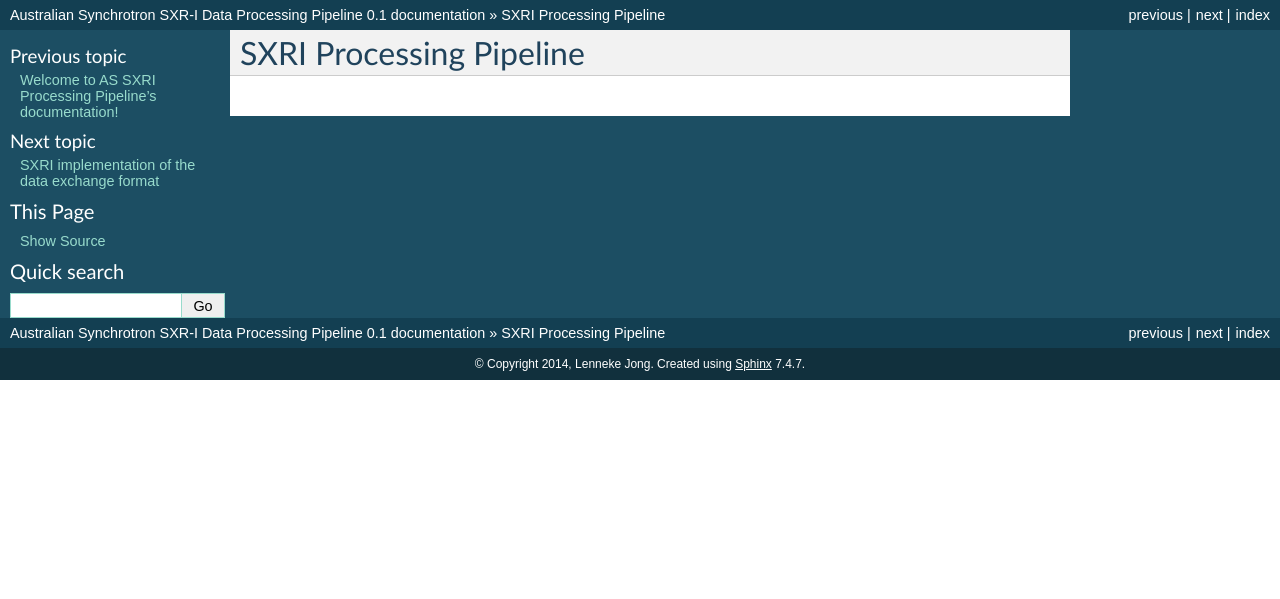
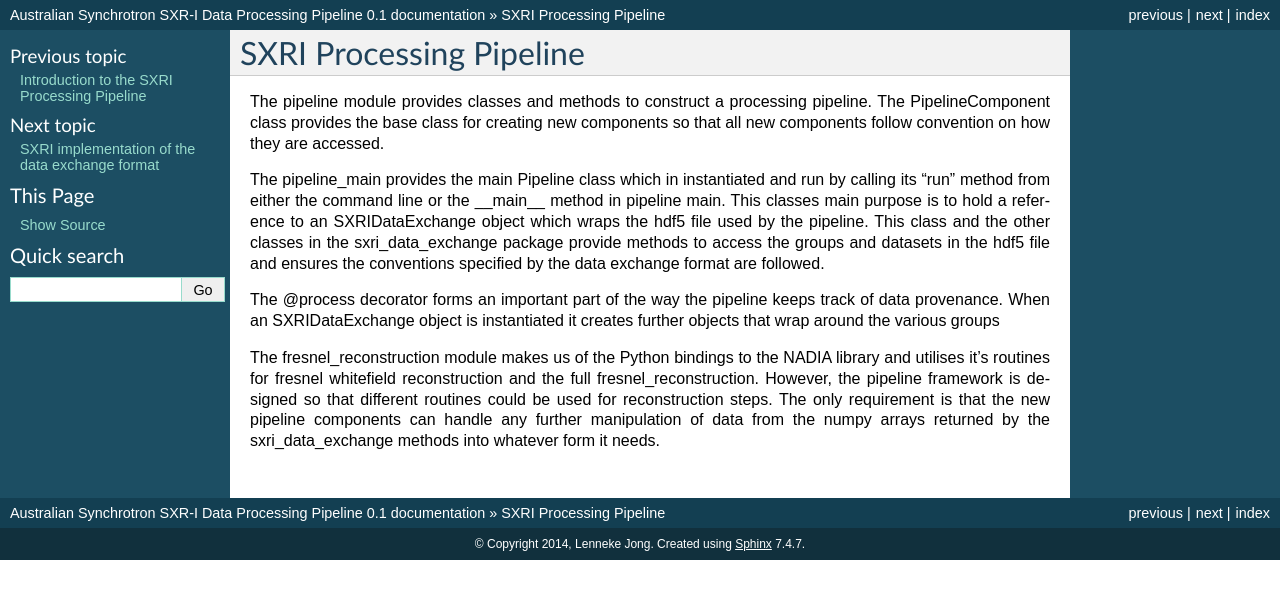
Before and after one commit to AustralianSynchrotron/SXRI_pipeline, a Sphinx documentation site: the page built from docs/pipeline.rst, in a window 1280 px wide. Shown: the top 599 px of the page. Built offline with Sphinx 7.4.7, drawn with Linux system fonts in a browser that asks for light colours.

Commit message:
first pass at documentation

```diff
--- a/docs/index.rst
+++ b/docs/index.rst
@@ -11,6 +11,7 @@ Contents:
 .. toctree::
    :maxdepth: 2
 
+   introduction
    pipeline
    sxri_data_exchange
    about
--- a/docs/pipeline.rst
+++ b/docs/pipeline.rst
@@ -3,3 +3,24 @@
 ***************
 SXRI Processing Pipeline
 ***************
+
+
+The pipeline module provides classes and methods to construct a processing pipeline.
+The PipelineComponent class provides the base class for creating new components so that all new components follow
+convention on how they are accessed.
+
+The pipeline_main provides the main Pipeline class which in instantiated and run by calling its "run" method from either
+the command line or the __main__ method in pipeline main.
+This classes main purpose is to hold a reference to an SXRIDataExchange object which wraps the hdf5 file used by the pipeline.
+This class and the other classes in the sxri_data_exchange package provide methods to access the groups and datasets in the
+hdf5 file and ensures the conventions specified by the data exchange format are followed.
+
+The @process decorator forms an important part of the way the pipeline keeps track of data provenance. When an
+SXRIDataExchange object is instantiated it creates further objects that wrap around the various groups
+
+
+The fresnel_reconstruction module makes us of the Python bindings to the NADIA library and utilises it's routines for
+fresnel whitefield reconstruction and the full fresnel_reconstruction. However, the pipeline framework is designed so
+that different routines could be used for reconstruction steps. The only requirement is that the new pipeline components
+can handle any further manipulation of data from the numpy arrays returned by the sxri_data_exchange methods
+into whatever form it needs.
--- a/docs/pipeline_modules.rst
+++ b/docs/pipeline_modules.rst
@@ -5,14 +5,14 @@ SXRI Pipeline modules
 *********************
 
 .. _pipeline_component:
-pipeline_component
+Pipeline Component
 ==================
 
 .. automodule:: pipeline.pipeline_component
    :members:
 
 .. _pre_processing:
-pre-processing
+Pre-processing
 ==============
 .. automodule:: pipeline.pre_processing
    :members:
```
Also changed, not shown: docs/introduction.rst (added, +13 -0 lines), docs/sxri_data_exchange.rst (+10 -0 lines).
